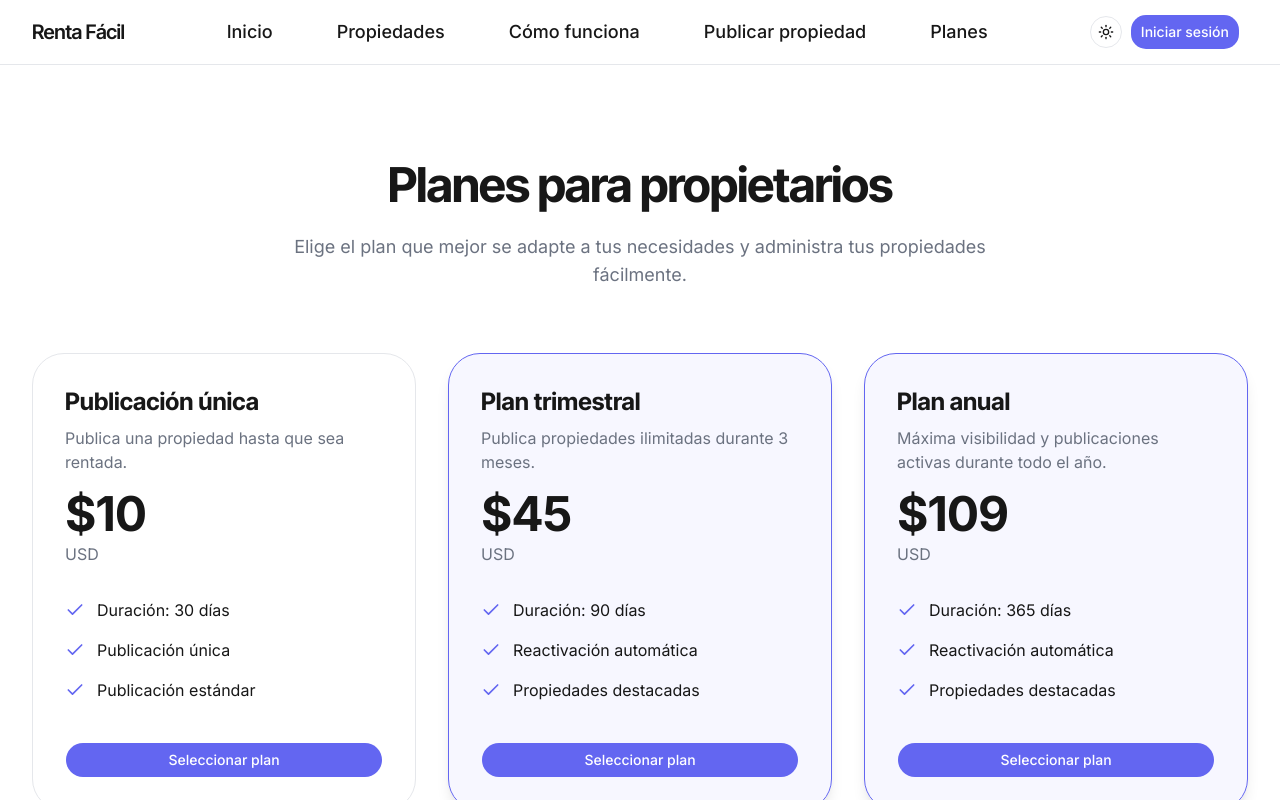
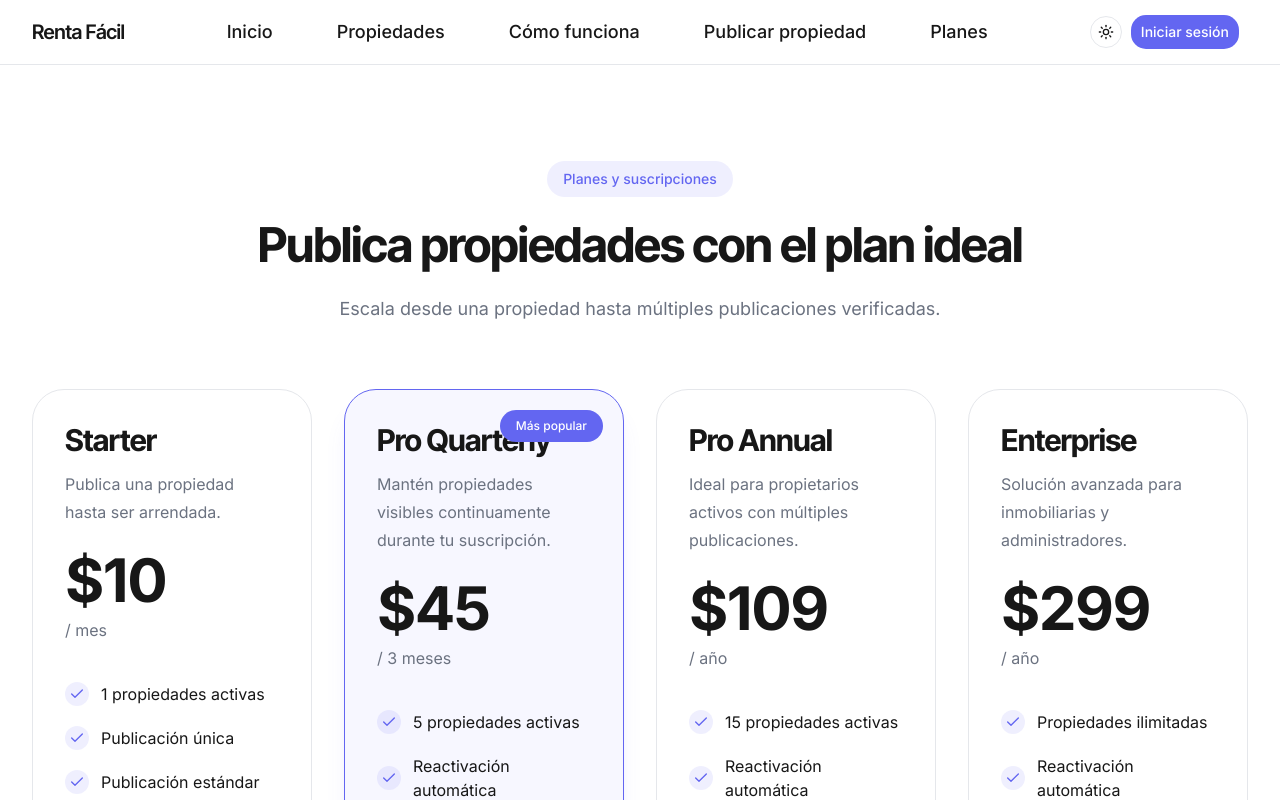
Before and after one commit to Nam3Mc/rentafacil-frontend, a Next.js app: page /pricing in a window 1280 px wide. Shown: the top 800 px of the page. Built offline with nearby package versions, Linux system fonts and the light colour scheme.

Commit message:
feat: implement SaaS subscription and pricing architecture

```diff
--- a/src/app/(dashboard)/dashboard/page.tsx
+++ b/src/app/(dashboard)/dashboard/page.tsx
@@ -1,22 +1,14 @@
 import { Container } from "@/components/layout/container";
-
 import { DashboardHeader } from "@/components/dashboard/dashboard-header";
-
 import { DashboardStats } from "@/components/dashboard/dashboard-stats";
-
-import { DashboardPropertiesPreview } from "@/components/dashboard/dashboard-properties-preview";
 
 export default function DashboardPage() {
   return (
     <section className="py-12 md:py-16">
       <Container>
         <div className="space-y-10">
-
           <DashboardHeader />
-
           <DashboardStats />
-
-          <DashboardPropertiesPreview />
         </div>
       </Container>
     </section>
--- /dev/null
+++ b/src/app/page.tsx
@@ -0,0 +1,13 @@
+import { HeroSection } from "@/components/sections/hero-section";
+import { FeaturedProperties } from "@/components/sections/featured-properties";
+import { PricingSection } from "@/components/sections/pricing-section";
+
+export default function HomePage() {
+  return (
+    <>
+      <HeroSection />
+      <FeaturedProperties />
+      <PricingSection />
+    </>
+  );
+}
--- a/src/components/sections/pricing-section.tsx
+++ b/src/components/sections/pricing-section.tsx
@@ -1,28 +1,32 @@
-"use client";
-
-import { useSubscriptions } from "@/hooks/use-subscriptions";
+import plans from "@/data/subscriptions.json";
 
 import { Container } from "@/components/layout/container";
 
 import { PricingCard } from "@/components/subscription/pricing-card";
 
 export function PricingSection() {
-  const { plans } = useSubscriptions();
-
   return (
     <section className="py-24">
       <Container>
+
+        {/* Header */}
         <div className="mx-auto max-w-3xl text-center">
-          <h2 className="font-heading text-5xl font-bold tracking-tight">
-            Planes para propietarios
+
+          <div className="inline-flex rounded-full bg-primary/10 px-4 py-2 text-sm font-medium text-primary">
+            Planes y suscripciones
+          </div>
+
+          <h2 className="mt-6 font-heading text-5xl font-bold tracking-tight">
+            Publica propiedades con el plan ideal
           </h2>
 
-          <p className="mt-6 text-lg text-muted-foreground">
-            Elige el plan que mejor se adapte a tus necesidades y administra tus propiedades fácilmente.
+          <p className="mt-6 text-lg leading-8 text-muted-foreground">
+            Escala desde una propiedad hasta múltiples publicaciones verificadas.
           </p>
         </div>
 
-        <div className="mt-16 grid gap-8 lg:grid-cols-3">
+        {/* Plans */}
+        <div className="mt-16 grid gap-8 lg:grid-cols-4">
           {plans.map((plan) => (
             <PricingCard
               key={plan.id}
--- a/src/components/subscription/pricing-card.tsx
+++ b/src/components/subscription/pricing-card.tsx
@@ -11,69 +11,115 @@ interface PricingCardProps {
 export function PricingCard({
   plan,
 }: PricingCardProps) {
+  const isHighlighted =
+    plan.type === "quarterly_pro";
+
+  const billingLabel =
+    plan.durationInDays === 30
+      ? "mes"
+      : plan.durationInDays === 90
+        ? "3 meses"
+        : "año";
+
   return (
     <article
-      className={`rounded-[2rem] border p-8 transition-all ${
-        plan.featuredListings
-          ? "border-primary bg-primary/5 shadow-lg"
+      className={`relative overflow-hidden rounded-[2rem] border p-8 transition-all ${
+        isHighlighted
+          ? "border-primary bg-primary/5 shadow-xl shadow-primary/10"
           : "border-border bg-card"
       }`}
     >
+      {/* Highlight Badge */}
+      {isHighlighted && (
+        <div className="absolute right-5 top-5 rounded-full bg-primary px-4 py-2 text-xs font-medium text-primary-foreground">
+          Más popular
+        </div>
+      )}
+
+      {/* Header */}
       <div className="space-y-4">
         <div>
-          <h3 className="font-heading text-2xl font-bold">
+          <h3 className="font-heading text-3xl font-bold tracking-tight">
             {plan.name}
           </h3>
 
-          <p className="mt-2 text-muted-foreground">
+          <p className="mt-3 leading-7 text-muted-foreground">
             {plan.description}
           </p>
         </div>
 
-        <div>
-          <p className="text-5xl font-bold tracking-tight">
+        {/* Price */}
+        <div className="pt-2">
+          <p className="text-6xl font-bold tracking-tight">
             ${plan.price}
           </p>
 
-          <p className="mt-1 text-muted-foreground">
-            USD
+          <p className="mt-2 text-muted-foreground">
+            / {billingLabel}
           </p>
         </div>
       </div>
 
-      <div className="mt-8 space-y-4">
-        <div className="flex items-center gap-3">
-          <Check className="size-5 text-primary" />
+      {/* Features */}
+      <ul className="mt-10 space-y-5">
+
+        <li className="flex items-center gap-3">
+          <div className="rounded-full bg-primary/10 p-1 text-primary">
+            <Check className="size-4" />
+          </div>
 
           <span>
-            Duración: {plan.durationInDays} días
+            {plan.maxProperties === null
+              ? "Propiedades ilimitadas"
+              : `${plan.maxProperties} propiedades activas`}
           </span>
-        </div>
+        </li>
 
-        <div className="flex items-center gap-3">
-          <Check className="size-5 text-primary" />
+        <li className="flex items-center gap-3">
+          <div className="rounded-full bg-primary/10 p-1 text-primary">
+            <Check className="size-4" />
+          </div>
 
           <span>
             {plan.allowsRelisting
               ? "Reactivación automática"
               : "Publicación única"}
           </span>
-        </div>
+        </li>
 
-        <div className="flex items-center gap-3">
-          <Check className="size-5 text-primary" />
+        <li className="flex items-center gap-3">
+          <div className="rounded-full bg-primary/10 p-1 text-primary">
+            <Check className="size-4" />
+          </div>
 
           <span>
             {plan.featuredListings
-              ? "Propiedades destacadas"
+              ? "Publicaciones destacadas"
               : "Publicación estándar"}
           </span>
-        </div>
-      </div>
+        </li>
 
+        {plan.prioritySupport && (
+          <li className="flex items-center gap-3">
+            <div className="rounded-full bg-primary/10 p-1 text-primary">
+              <Check className="size-4" />
+            </div>
+
+            <span>
+              Soporte prioritario
+            </span>
+          </li>
+        )}
+      </ul>
+
+      {/* CTA */}
       <Button
         size="lg"
-        className="mt-10 w-full rounded-2xl"
+        className={`mt-10 h-14 w-full rounded-2xl ${
+          isHighlighted
+            ? ""
+            : "border border-border bg-background text-foreground hover:bg-muted"
+        }`}
       >
         Seleccionar plan
       </Button>
--- a/src/data/subscriptions.json
+++ b/src/data/subscriptions.json
@@ -1,9 +1,9 @@
 [
   {
-    "id": "plan_1",
-    "name": "Publicación única",
+    "id": "starter",
+    "name": "Starter",
     "type": "single_publication",
-    "description": "Publica una propiedad hasta que sea rentada.",
+    "description": "Publica una propiedad hasta ser arrendada.",
     "price": 10,
     "durationInDays": 30,
     "allowsRelisting": false,
@@ -12,23 +12,35 @@
     "prioritySupport": false
   },
   {
-    "id": "plan_2",
-    "name": "Plan trimestral",
+    "id": "pro-quarterly",
+    "name": "Pro Quarterly",
     "type": "quarterly_pro",
-    "description": "Publica propiedades ilimitadas durante 3 meses.",
+    "description": "Mantén propiedades visibles continuamente durante tu suscripción.",
     "price": 45,
     "durationInDays": 90,
     "allowsRelisting": true,
-    "maxProperties": null,
+    "maxProperties": 5,
     "featuredListings": true,
-    "prioritySupport": false
+    "prioritySupport": true
   },
   {
-    "id": "plan_3",
-    "name": "Plan anual",
+    "id": "pro-annual",
+    "name": "Pro Annual",
     "type": "annual_pro",
-    "description": "Máxima visibilidad y publicaciones activas durante todo el año.",
+    "description": "Ideal para propietarios activos con múltiples publicaciones.",
     "price": 109,
+    "durationInDays": 365,
+    "allowsRelisting": true,
+    "maxProperties": 15,
+    "featuredListings": true,
+    "prioritySupport": true
+  },
+  {
+    "id": "enterprise",
+    "name": "Enterprise",
+    "type": "enterprise",
+    "description": "Solución avanzada para inmobiliarias y administradores.",
+    "price": 299,
     "durationInDays": 365,
     "allowsRelisting": true,
     "maxProperties": null,
```
